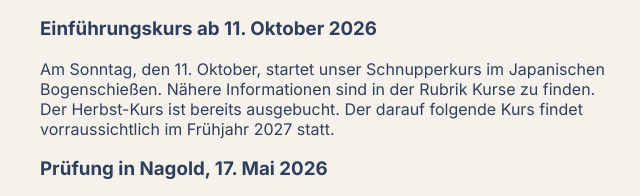
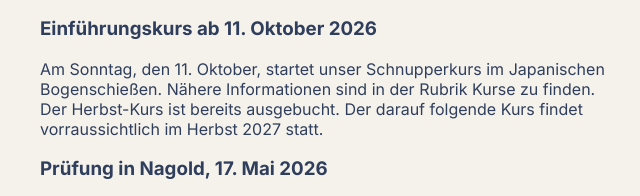
Before and after one commit to Kyudo-Nagold/KyudoNagold-Webseite, a plain HTML site: page aktuelles.html in a window 1280 px wide. Shown: the part 242-438 px from the top of the page, 0-640 px from the left. Drawn offline with Linux system fonts and the light colour scheme.

Commit message:
Update aktuelles.html

```diff
--- a/aktuelles.html
+++ b/aktuelles.html
@@ -49,7 +49,7 @@
             <p>
              Am Sonntag, den 11. Oktober, startet unser Schnupperkurs im Japanischen Bogenschie&szlig;en.
              N&auml;here Informationen sind in der Rubrik <a href="kurse.html">Kurse</a>
-             zu finden. Der Herbst-Kurs ist bereits ausgebucht. Der darauf folgende Kurs findet vorraussichtlich im Fr&uuml;hjahr 2027 statt.
+             zu finden. Der Herbst-Kurs ist bereits ausgebucht. Der darauf folgende Kurs findet vorraussichtlich im Herbst 2027 statt.
             </p>
             <h3>Pr&uuml;fung in Nagold, 17. Mai 2026</h3>
             <p>
```
